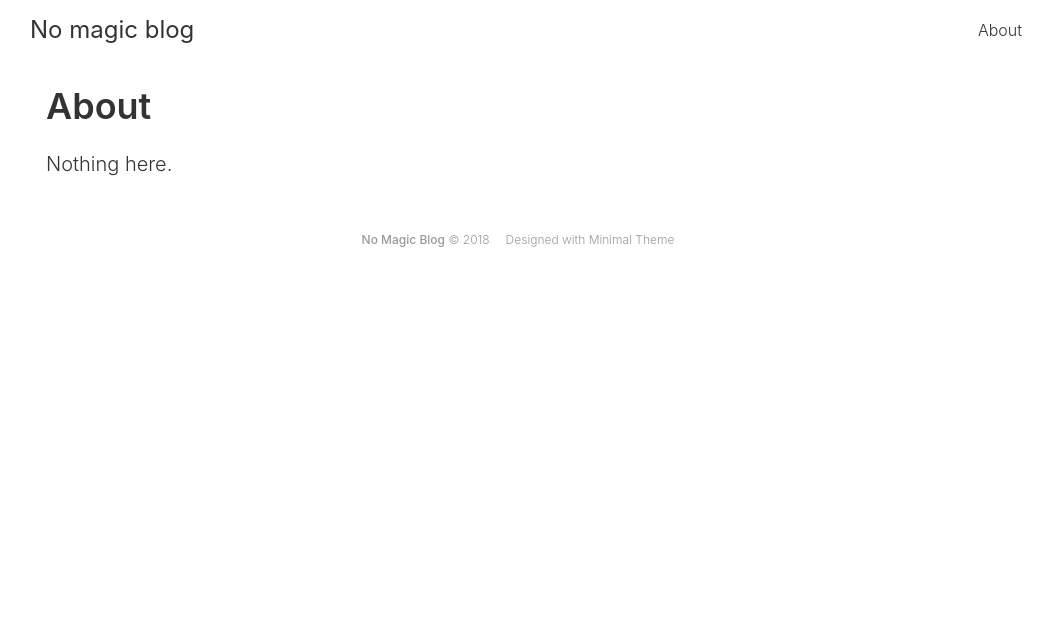
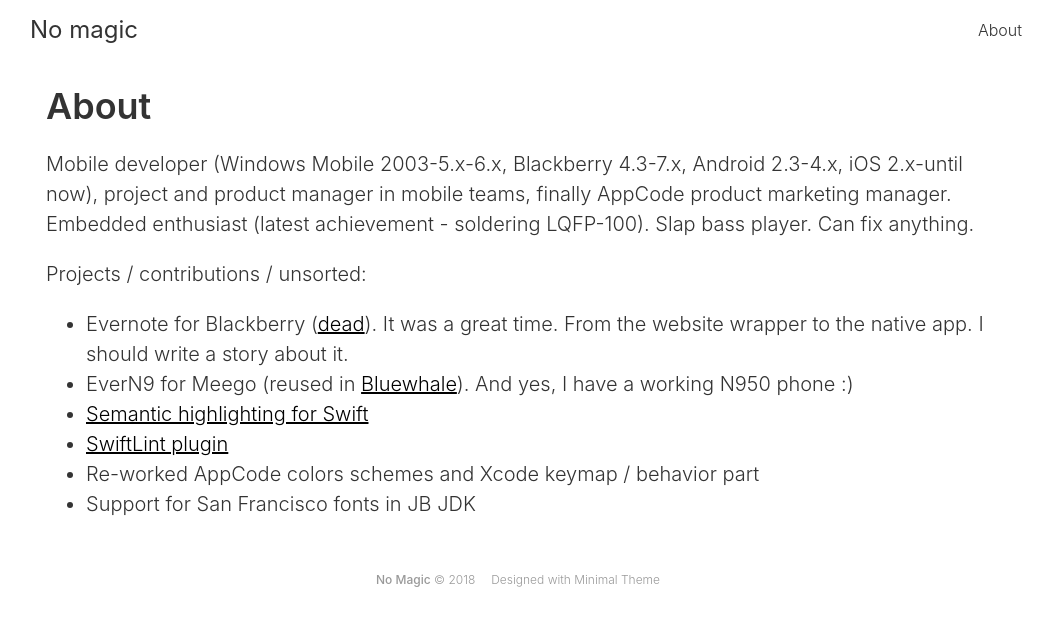
Before and after one commit to yeswolf/yeswolf.github.io, a Jekyll site: the page built from about.md, in a window 1280 px wide. Shown: the top 626 px of the page, without its empty margins (114-1167 px from the left). Built offline with Jekyll 4.4.1, drawn with Linux system fonts in a browser that asks for light colours.

Commit message:
About page

```diff
--- a/_config.yml
+++ b/_config.yml
@@ -13,7 +13,7 @@
 # you will see them accessed via {{ site.title }}, {{ site.email }}, and so on.
 # You can create any custom variable you would like, and they will be accessible
 # in the templates via {{ site.myvariable }}.
-title: No magic blog
+title: No magic
 email: yeswolf@gmail.com
 description: >- # this means to ignore newlines until "baseurl:"
   A blog of mobile developer, project and product manager making tools for developers.
--- a/about.md
+++ b/about.md
@@ -1,9 +1,17 @@
 ---
 layout: page
 title:  "About"
-date:   13 Aug 2018
 author: yeswolf
 permalink: /about/
 ---
 
-Nothing here.
+Mobile developer (Windows Mobile 2003-5.x-6.x, Blackberry 4.3-7.x, Android 2.3-4.x, iOS 2.x-until now), project and product manager in mobile teams, finally AppCode product marketing manager. Embedded enthusiast (latest achievement - soldering LQFP-100). Slap bass player. Can fix anything.
+
+Projects / contributions / unsorted:
+
+- Evernote for Blackberry ([dead](https://evernote.com/blog/support-for-blackberry-and-windows-phone-end/)). It was a great time. From the website wrapper to the native app. I should write a story about it.
+- EverN9 for Meego (reused in [Bluewhale](https://github.com/locusf/bluewhale)). And yes, I have a working N950 phone :)
+- [Semantic highlighting for Swift](https://blog.jetbrains.com/objc/2016/11/appcode-2016-3-eap-resolve/)
+- [SwiftLint plugin](https://github.com/bealex/SwiftLintAppCode)
+- Re-worked AppCode colors schemes and Xcode keymap / behavior part
+- Support for San Francisco fonts in JB JDK
```
